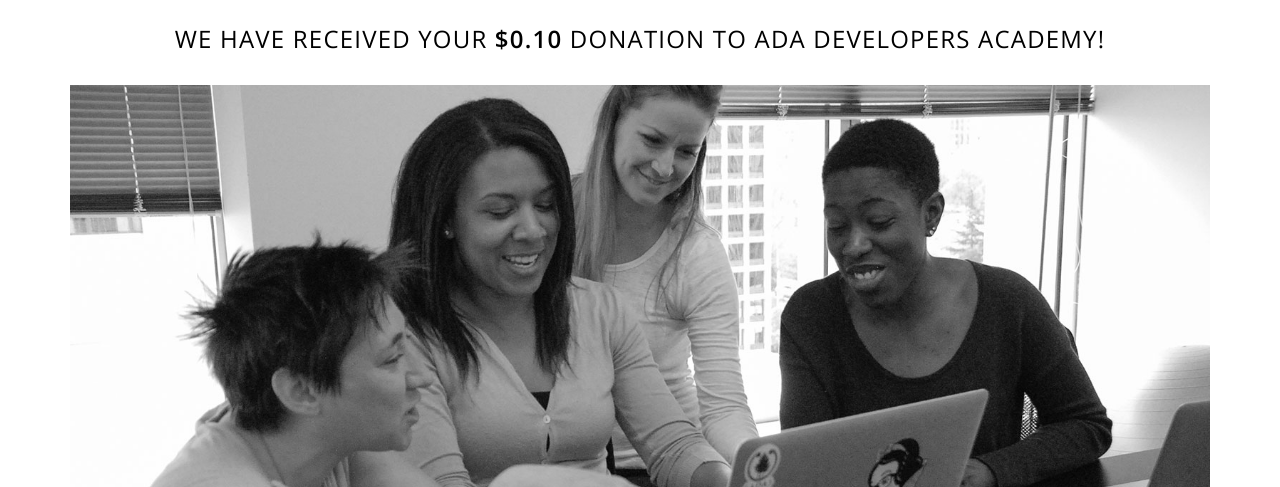
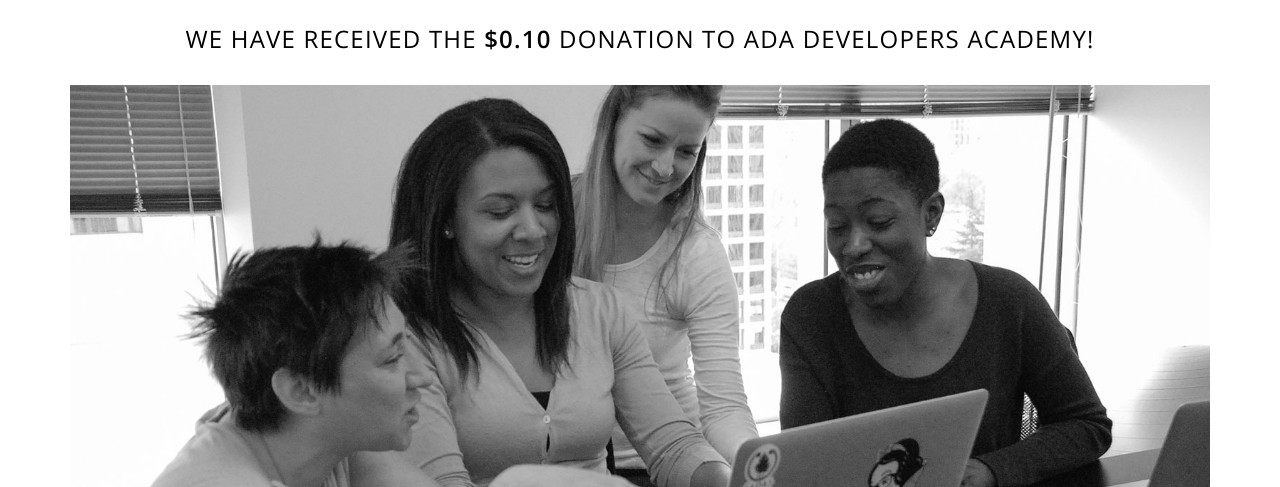
Before and after one commit to Ada-Developers-Academy/ada-donate-old, a Flask app: template templates/thank_you.html in a window 1280 px wide. Shown: the part 83-570 px from the top of the page. Run offline with Flask 2, Linux system fonts and the light colour scheme; the template is opened without the code that fills it: values that come from a table or form of the project are taken from there, others are empty; tables that the repository leaves empty hold one stand-in row (values such as "Sample post"); some libraries are stand-ins or nearby versions.

Commit message:
changes thank you copy

```diff
--- a/templates/thank_you.html
+++ b/templates/thank_you.html
@@ -1,7 +1,7 @@
 {% extends "layout.html" %}
 {% block content %}
   <div class='heading text-center'>
-    <h2>We have received your <strong>${{ donor.amount|formatmoney }}</strong> donation to Ada Developers Academy!</h2>
+    <h2>We have received the <strong>${{ donor.amount|formatmoney }}</strong> donation to Ada Developers Academy!</h2>
   </div>
   <img src="/static/images/about.jpg" alt='Thank You'/>
   <hr>
```
